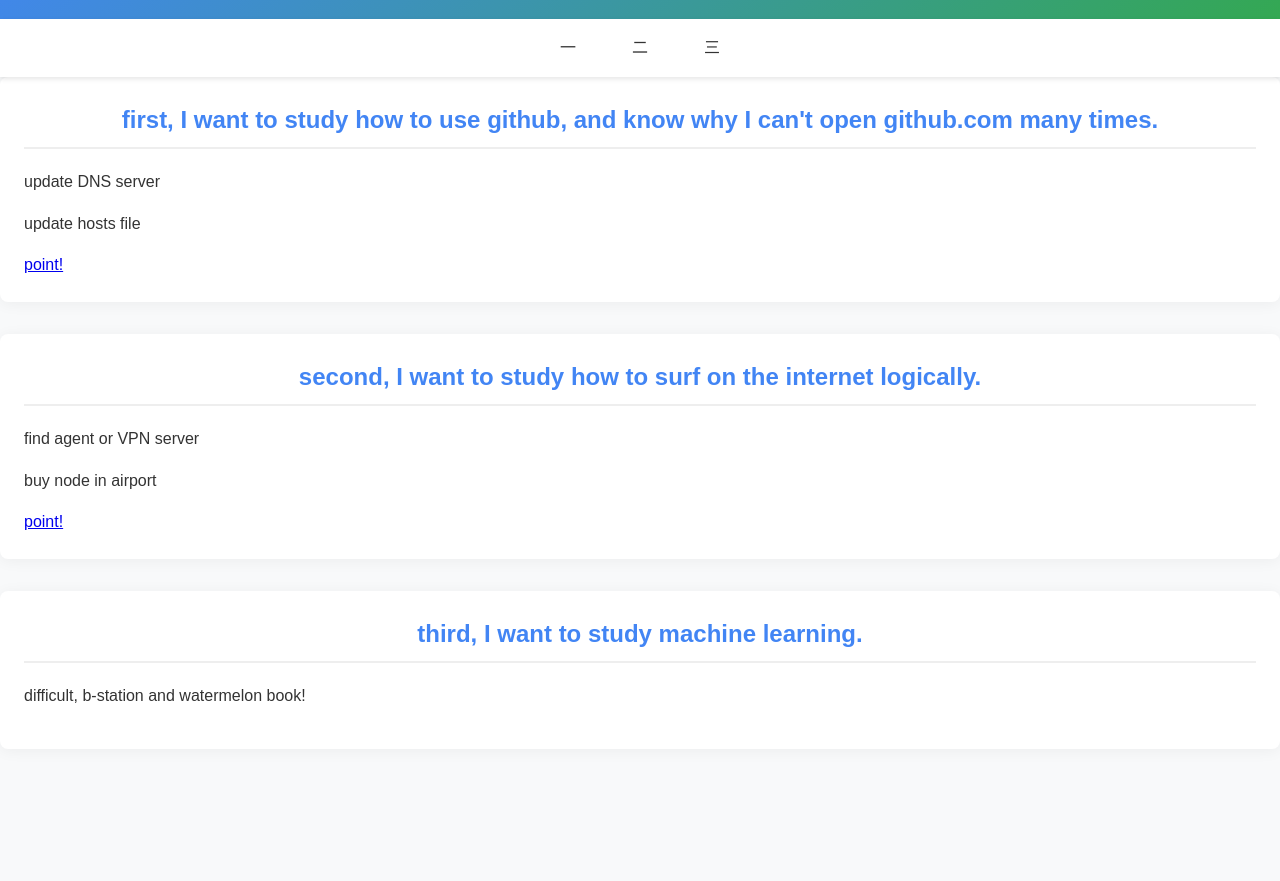
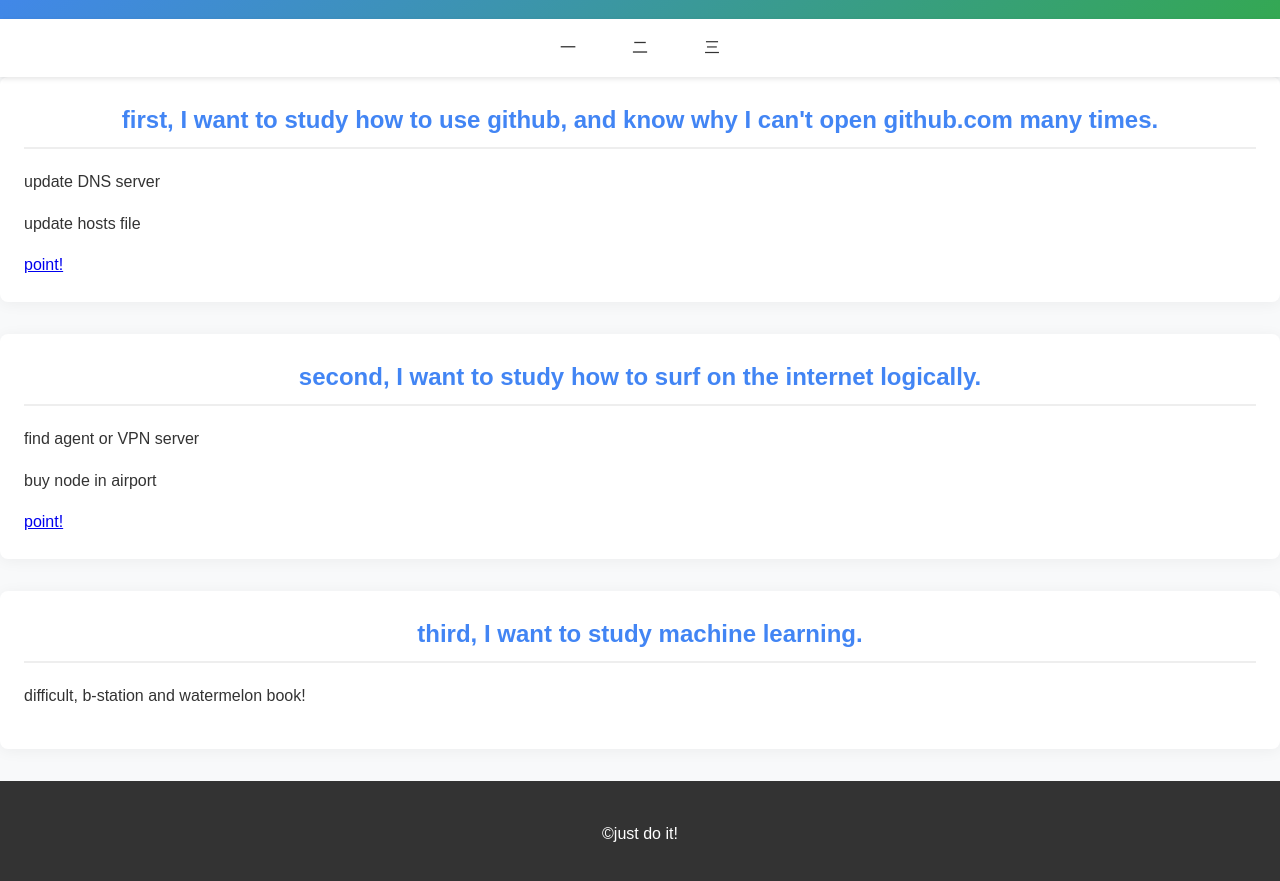
Before and after one commit to keep-discipline/just-to-study, a plain HTML site: page frontend/index.html in a window 1280 px wide. Shown: the part 101-982 px from the top of the page. Before the commit the page ends 882 px from the top, so only its background shows below. Drawn offline with Linux system fonts and the light colour scheme.

Commit message:
add a footer

```diff
--- a/frontend/index.html
+++ b/frontend/index.html
@@ -34,5 +34,8 @@
         <h2 align = "center">third, I want to study machine learning.</h2>
         <p>difficult, b-station and watermelon book!</p>
     </section>
+    <footer>
+        <p>&copy;just do it!</p>
+    </footer>
 </body>
 </html>
```
